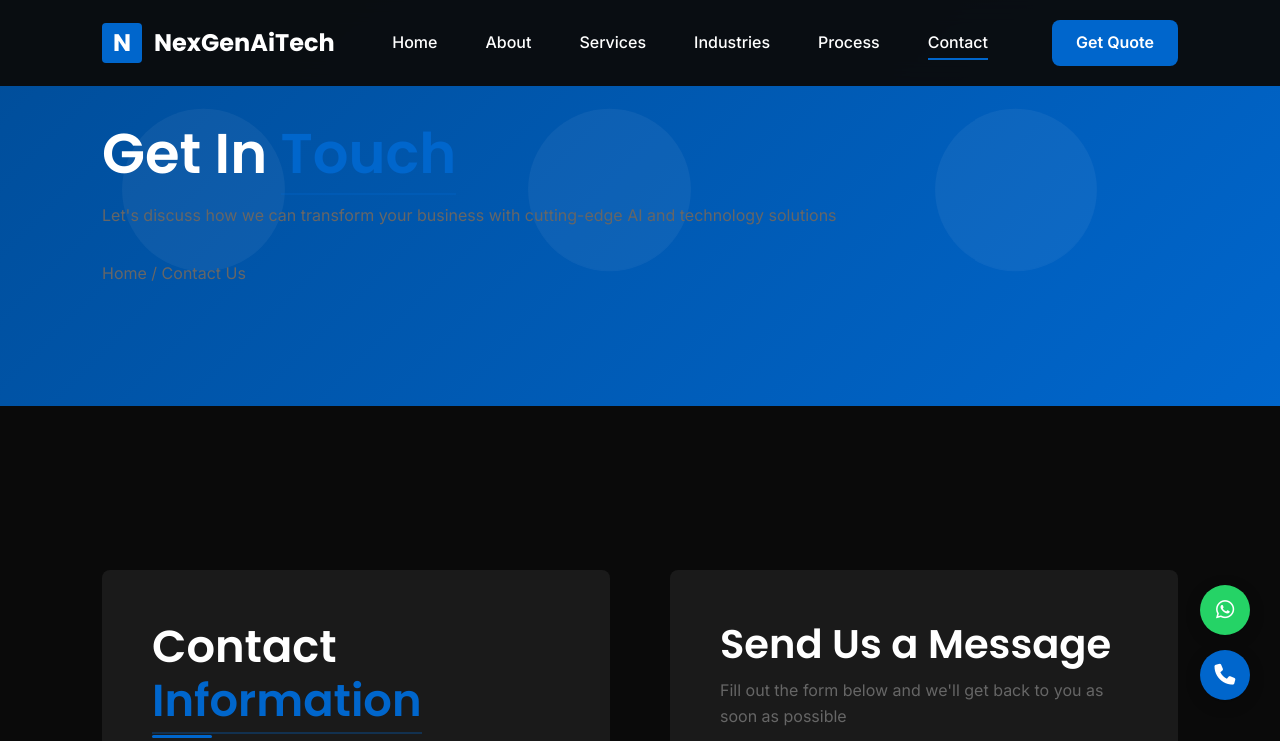
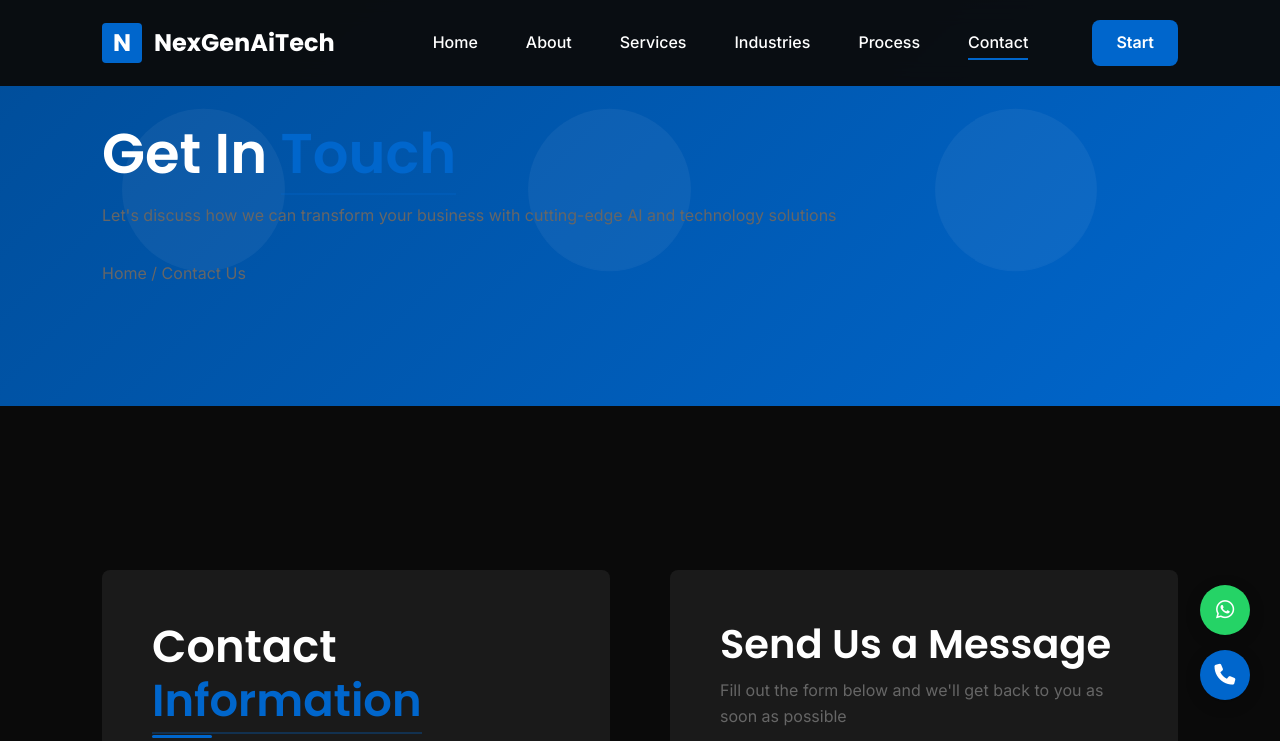
Before and after one commit to NexGenAiTech/first, a plain HTML site: page contact.html in a window 1280 px wide. Shown: the top 741 px of the page. Drawn offline with Linux system fonts and the light colour scheme.

Commit message:
Update contact.html

```diff
--- a/contact.html
+++ b/contact.html
@@ -459,7 +459,7 @@
                         <li class="nav-item"><a href="process.html" class="nav-link">Process</a></li>
                         <li class="nav-item active"><a href="contact.html" class="nav-link">Contact</a></li>
                     </ul>
-                    <a href="#contact-form" class="nav-cta">Get Quote</a>
+                    <a href="#contact-form" class="nav-cta">Start</a>
                 </div>
 
                 <div class="mobile-toggle" id="mobileToggle">
```
